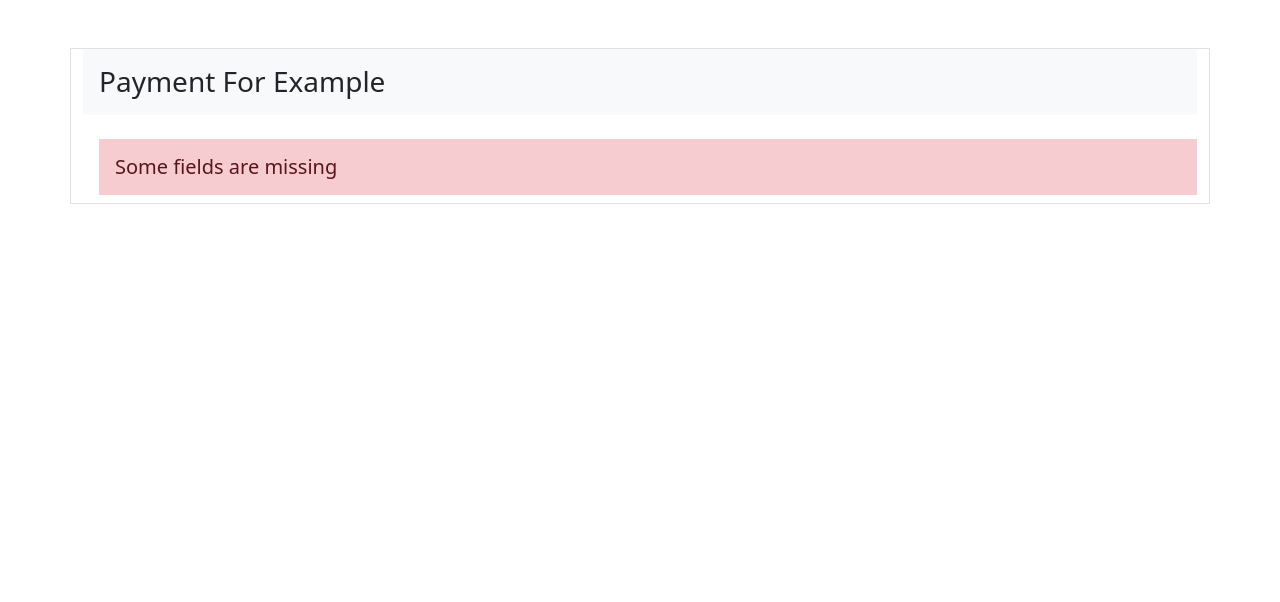
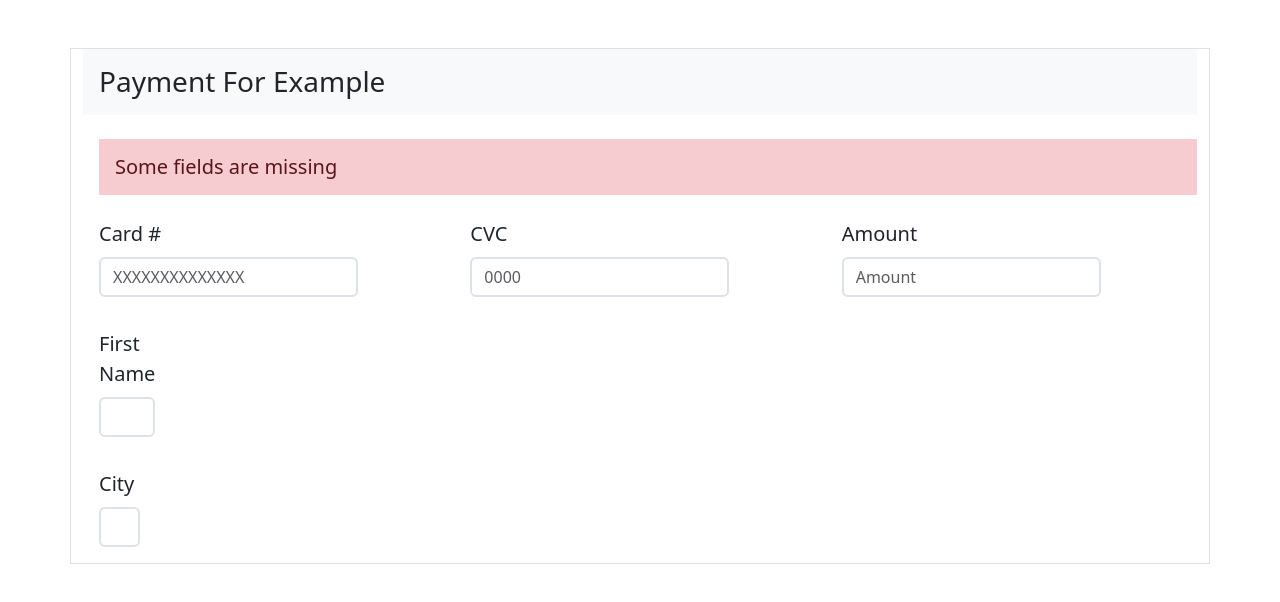
Before and after one commit to 4GeeksAcademy/formHTML5-Sergio.Bonaque, a plain HTML site: page index.html in a window 1280 px wide. Drawn offline with nearby package versions, Linux system fonts and the light colour scheme.

Commit message:
modificación

```diff
--- a/index.html
+++ b/index.html
@@ -12,8 +12,53 @@
   <div class="container mb-3 border mt-5">
     <h3 class="p-3 mb-2 bg-body-tertiary border- p-3">Payment For Example</h3>
     <div class="body">
+      <div>
         <h5 class="p-3 mb-2 bg-danger text-danger-emphasis bg-opacity-25 mt-4 d-flex ms-3">Some fields are missing
         </h5>
+        <!--Card-->
+        <div class="d-flex">
+          <div class="col-4">
+            <label class="p-3 fs-5 ">Card #
+              <input type="text" class="mt-2 form-control border-2" id="cardNumber" placeholder="XXXXXXXXXXXXXX">
+            </label>
+          </div>
+
+          <!--CVC-->
+          <div class="col-4">
+            <label class="p-3 fs-5 ">CVC
+              <input type="text" class="mt-2 form-control border-2" id="cvc" placeholder="0000">
+            </label>
+          </div>
+          <!--Amount-->
+          <div class="col-4">
+            <label class="p-3 fs-5 ">Amount
+              <input type="text" class="mt-2 form-control border-2" id="amount" placeholder="Amount">
+            </label>
+          </div>
+        </div>
+        <!--Second Body-->
+
+        <div class="d-flex">
+          <div>
+          <div class="col-3">
+            <label class="p-3 fs-5 ">First Name
+              <input type="text" class="mt-2 form-control border-2" id="First Name" placeholder="">
+            </label>
+          </div>
+
+          <div class="col-3">
+            <label class="p-3 fs-5 ">City
+              <input type="text" class="mt-2 form-control border-2" id="Last Name" placeholder="">
+            </label>
+            </div>
+          </div>
+
+
+
+
+
+
+
 
 
 
@@ -22,6 +67,20 @@
         </div>
 
 
+
+
+
+
+
+
+
+
+
+
+
+
+      </div>
+    </div>
   </div>
 </body>
 
```
Lines whose indentation alone changed are shown as unchanged.
